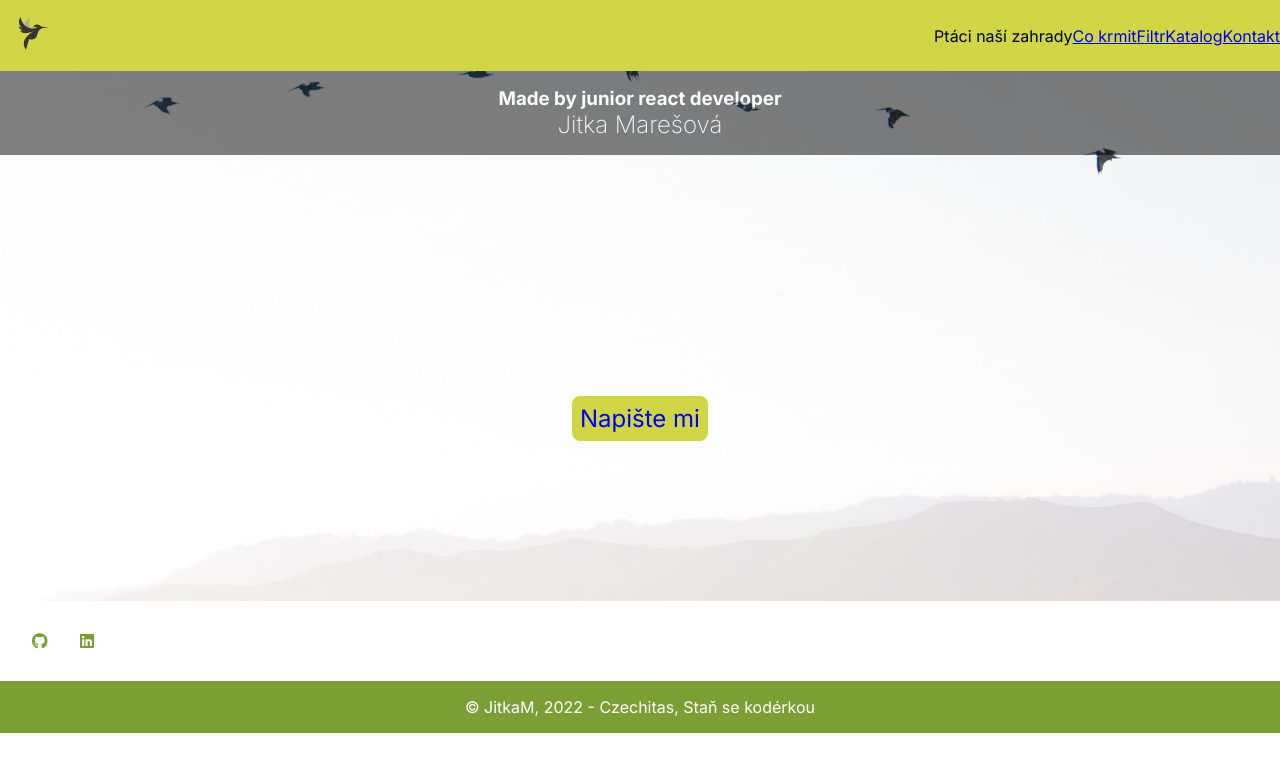
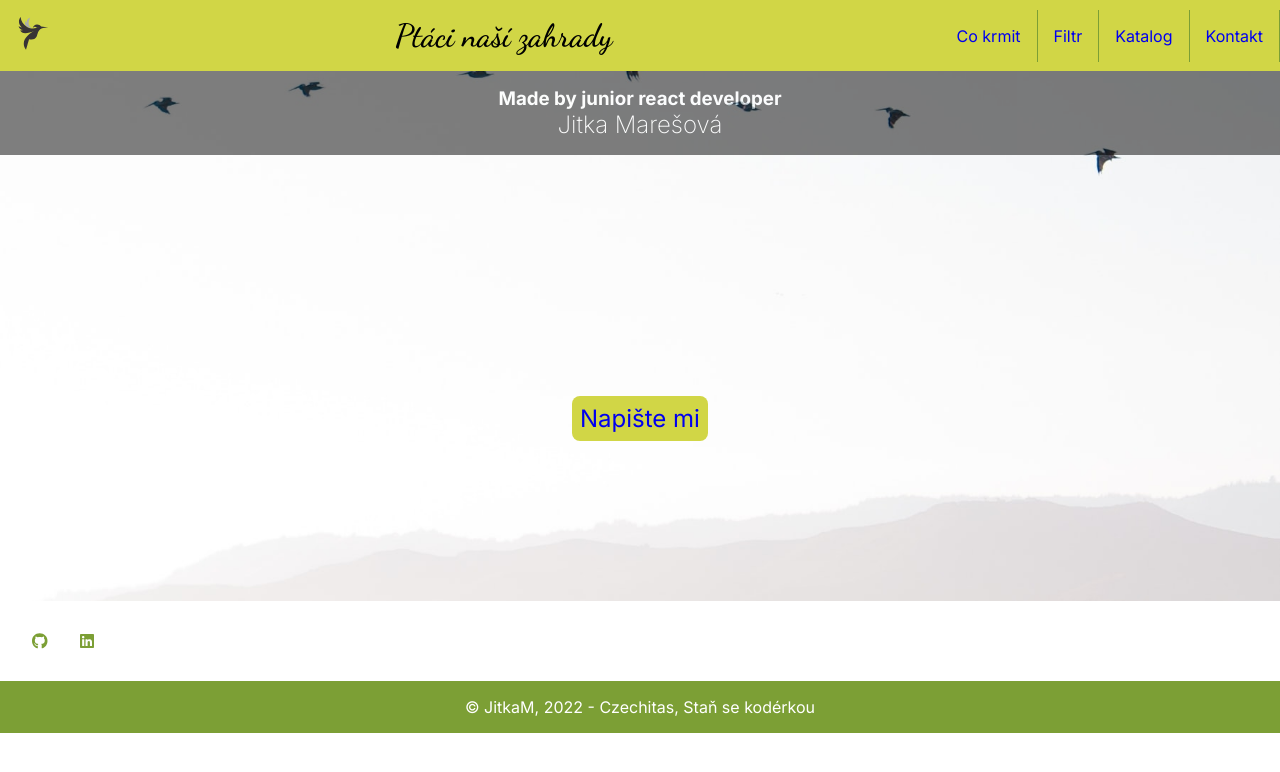
Before and after one commit to JiMare/Birds, a Next.js app: page /contact in a window 1280 px wide. Shown: the top 772 px of the page. Built offline with nearby package versions, Linux system fonts and the light colour scheme.

Commit message:
hamburger menu

```diff
--- a/components/basic/Header.tsx
+++ b/components/basic/Header.tsx
@@ -19,8 +19,6 @@ const navigationLinks: NavigationLink[] = [
 ];
 
 const Header = ({ title }: Props) => {
-
-  const [open, setOpen] = useState(false);
   return (
     <header className="header">
       <div className="header__logo">
@@ -36,13 +34,26 @@ const Header = ({ title }: Props) => {
         </Link>
       </div>
 
-      <div>{title}</div>
+      <div className="header__title">{title}</div>
 
+      <input
+        type="checkbox"
+        className="header__checkbox"
+        id="header-checkbox"
+      />
+      <label htmlFor="header-checkbox" className="header__toggler">
+        ☰
+      </label>
+
+      <ul className="header__list">
         {navigationLinks.map((link) => (
-          <Link key={link.name} href={link.href}>
-            {link.name}
-          </Link>
+          <li key={link.name} className="header__item">
+            <Link href={link.href}>
+              <a className="header__link">{link.name}</a>
+            </Link>
+          </li>
         ))}
+      </ul>
     </header>
   );
 };
--- a/pages/_app.tsx
+++ b/pages/_app.tsx
@@ -15,6 +15,7 @@ function MyApp({ Component, pageProps }: AppProps) {
           href="https://fonts.googleapis.com/css2?family=Inter:wght@200;400;700&display=swap"
           rel="stylesheet"
         />
+        <link href="https://fonts.googleapis.com/css2?family=Dancing+Script:wght@600&display=swap" rel="stylesheet" />
         <link rel="icon" href="/favicon.ico" />
         <meta charSet="UTF-8" key="charset" />
         <meta
--- a/pages/contact.tsx
+++ b/pages/contact.tsx
@@ -1,7 +1,5 @@
 import React, { ReactElement } from "react";
 import type { NextPage } from "next";
-import Header from "../components/basic/Header";
-import Footer from "../components/basic/Footer";
 import Media from "../components/basic/Media";
 
 const Contact: NextPage = (): ReactElement => {
--- a/styles/globals.css
+++ b/styles/globals.css
@@ -38,11 +38,72 @@ body,
   background-color: #d1d646;
   display: flex;
   align-items: center;
+  justify-content: space-between;
 }
 
 .header__logo {
   padding: 1rem;
-  margin-right: auto;
+}
+
+.header__title {
+  font-family: "Dancing Script", cursive;
+  font-size: 1.5rem;
+}
+
+.header__checkbox {
+  position: absolute;
+  left: -9999px;
+}
+
+.header__list {
+  list-style: none;
+  position: absolute;
+  right: 0;
+  top: 74px;
+  background-color: #d1d646;
+  z-index: 2;
+  display: none;
+}
+
+.header__item {
+  padding: 1rem;
+  border-bottom: 1px solid #7c9f35;
+}
+
+.header__link {
+  text-decoration: none;
+}
+
+.header__item:hover {
+  background-color: #7c9f35;
+  cursor: pointer;
+}
+
+.header__toggler {
+  font-size: 2rem;
+  padding: 1rem;
+}
+
+.header__checkbox:checked ~ .header__list {
+  display: block;
+}
+
+@media screen and (min-width: 600px) {
+  .header__toggler {
+    display: none;
+  }
+  .header__list {
+    display: flex !important;
+    position: static;
+  }
+  .header__item {
+    border-bottom: 0;
+    border-right: 1px solid #7c9f35;
+  }
+
+  .header__title {
+  font-size: 2rem;
+}
 }
 
 /*landing-page*/
```
